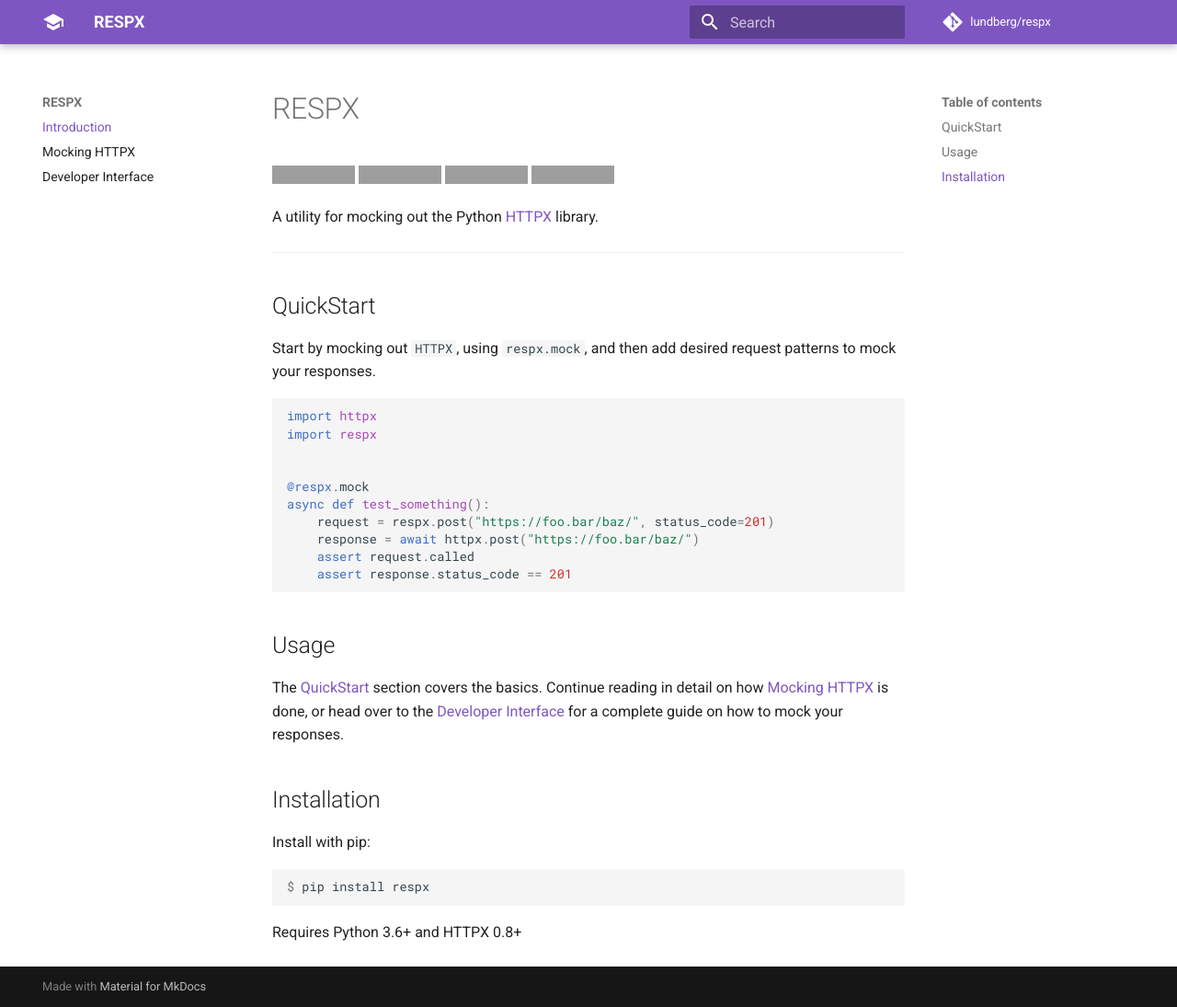
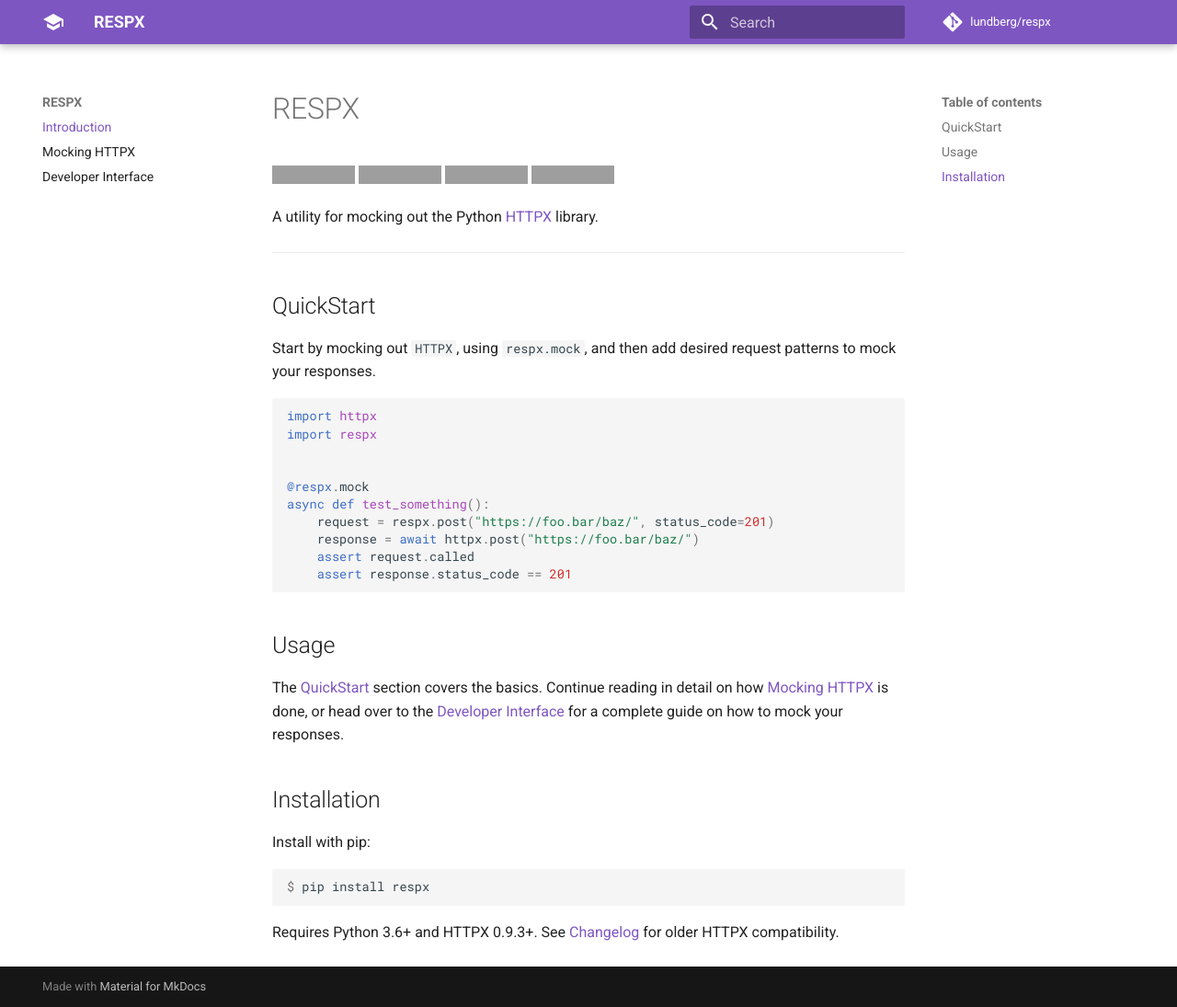
Before and after one commit to lundberg/respx, an MkDocs documentation site: the page built from docs/index.md, in a window 1280 px wide and 1095 px high. Shown: the whole window at 92% size. Built offline with MkDocs 1.6.1 and Material for MkDocs 9.7.7, drawn with Linux system fonts in a browser that asks for light colours; comment, search, counter and statistics services are not loaded; grey boxes are pictures that could not be loaded.

Commit message:
Document base_url and reference changelog

````diff
--- a/docs/index.md
+++ b/docs/index.md
@@ -38,4 +38,5 @@
 $ pip install respx
 ```
 
-Requires Python 3.6+ and HTTPX 0.8+
+Requires Python 3.6+ and HTTPX 0.9.3+.
+See [Changelog](https://github.com/lundberg/respx/blob/master/CHANGELOG.md) for older HTTPX compatibility.
````
Also changed, not shown: docs/api.md (+30 -1 lines).
